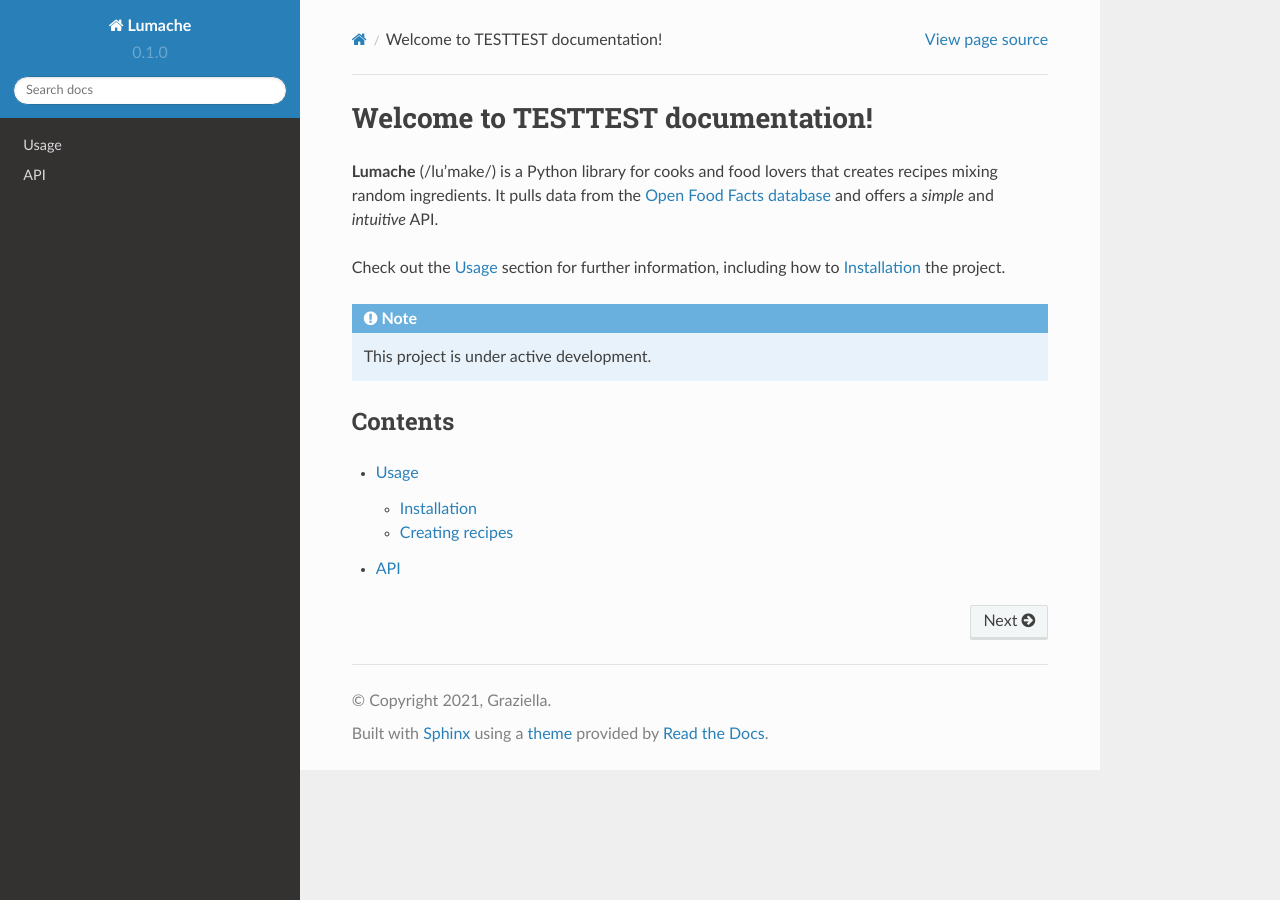
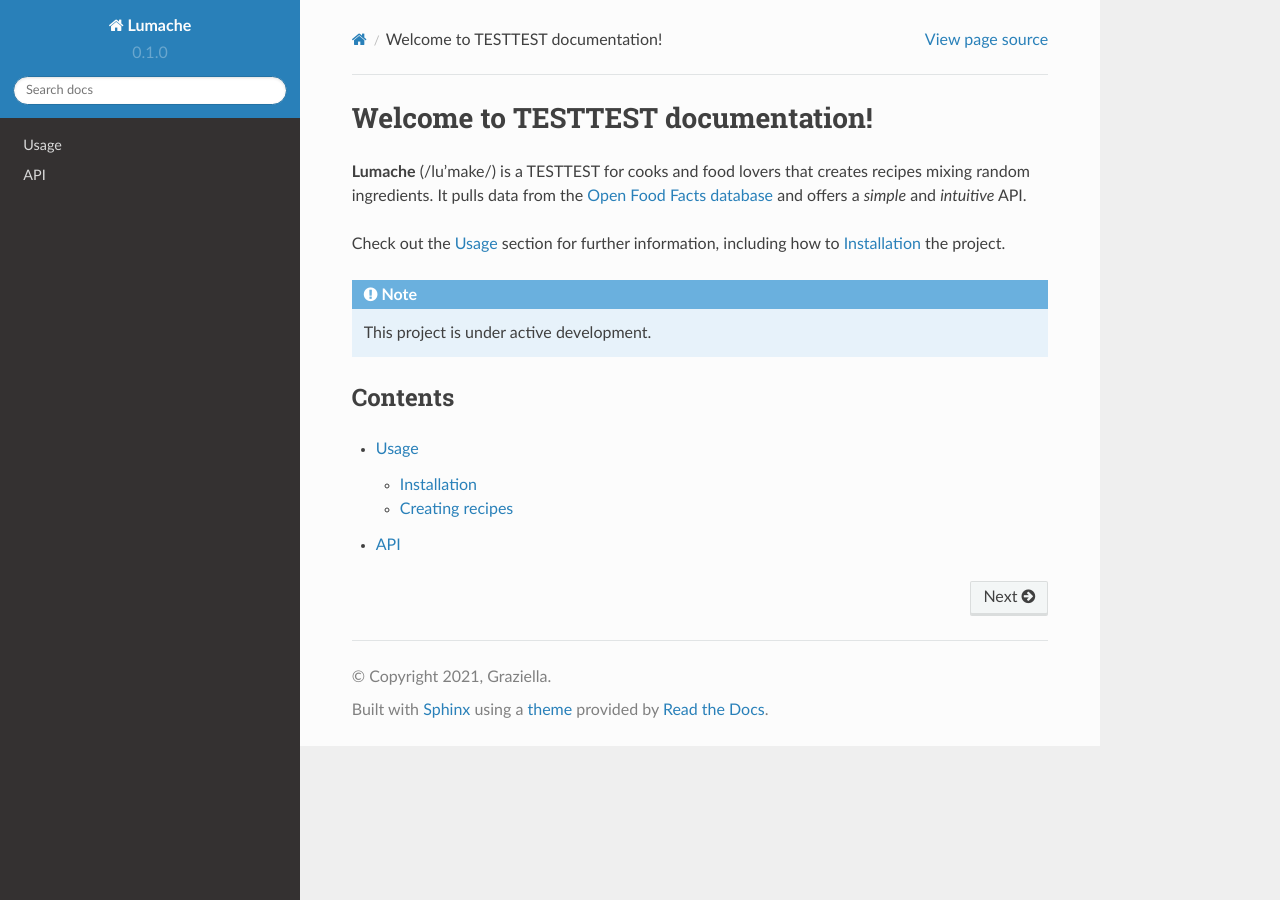
Before and after one commit to Mloteks71/rtd-tutorial, a Sphinx documentation site: the page built from docs/source/index.rst, in a window 1280 px wide. Built offline with Sphinx 7.4.7 and the Read the Docs theme 2.0.0, drawn with Linux system fonts in a browser that asks for light colours.

Commit message:
added more test data

```diff
--- a/docs/source/index.rst
+++ b/docs/source/index.rst
@@ -1,7 +1,7 @@
 Welcome to TESTTEST documentation!
 ===================================
 
-**Lumache** (/lu'make/) is a Python library for cooks and food lovers
+**Lumache** (/lu'make/) is a TESTTEST for cooks and food lovers
 that creates recipes mixing random ingredients.
 It pulls data from the `Open Food Facts database <https://world.openfoodfacts.org/>`_
 and offers a *simple* and *intuitive* API.
```
